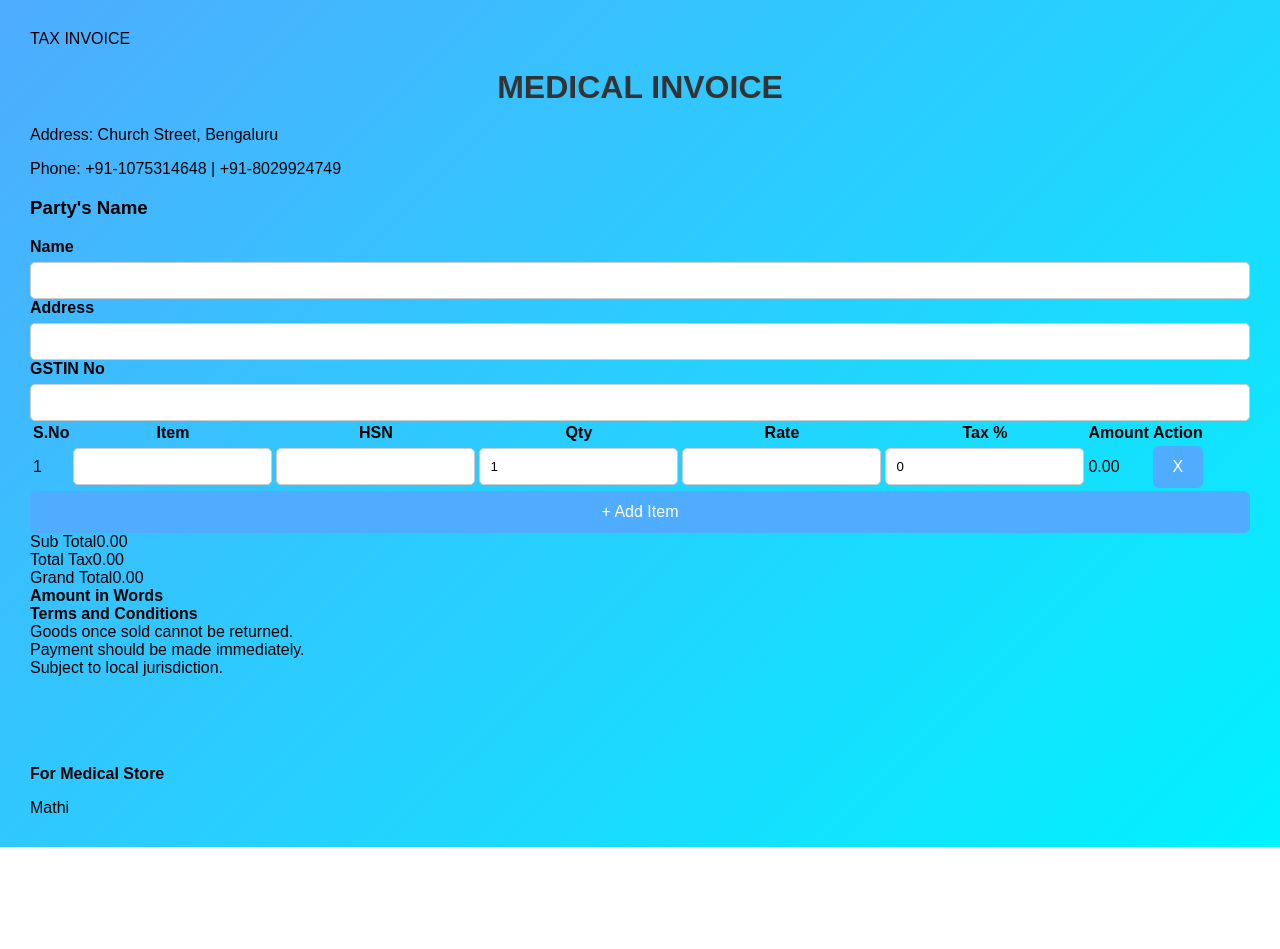
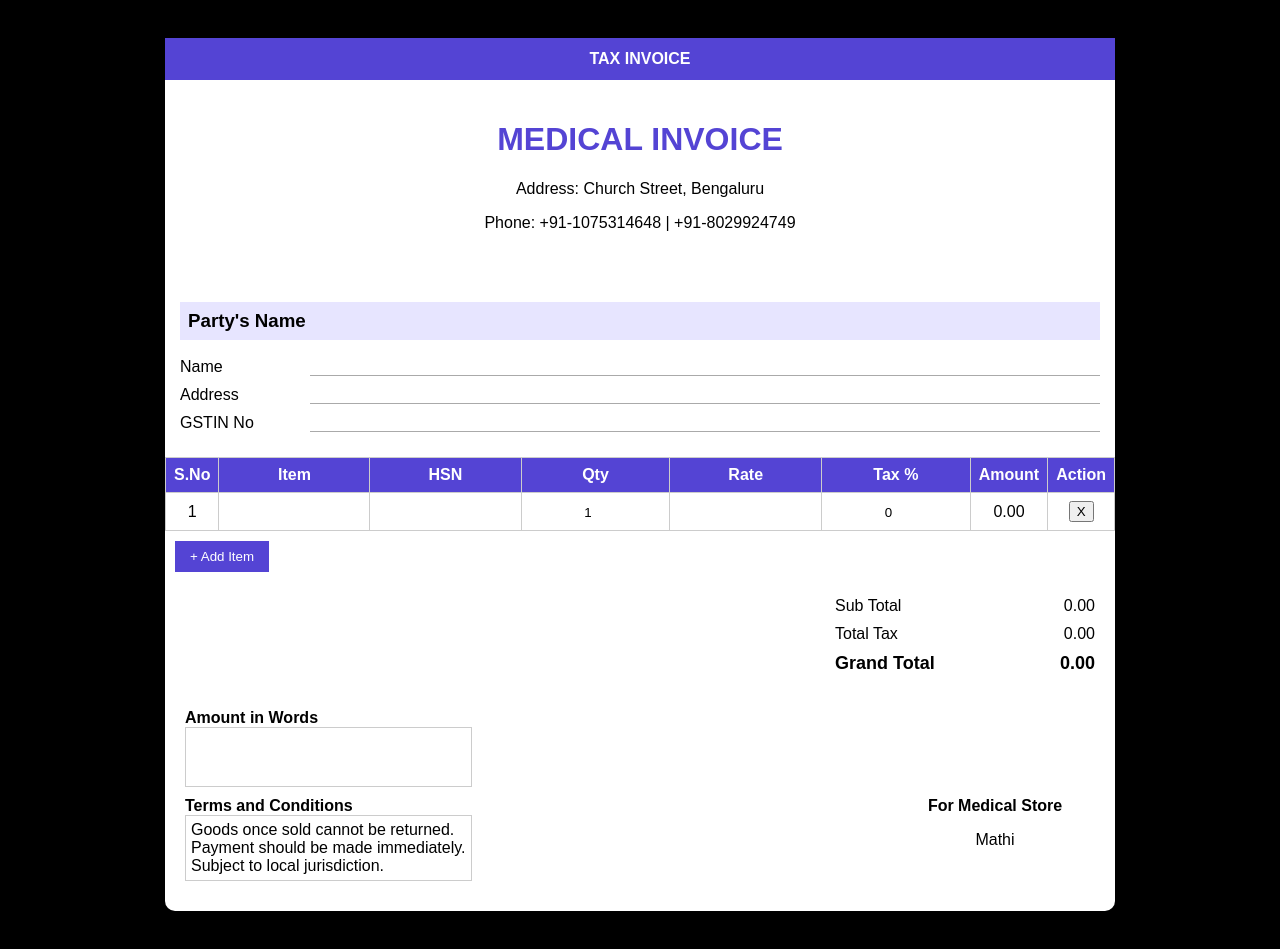
Before and after one commit to Sumathi-T-2003/githubmca1, a website: page index.html in a window 1280 px wide. Before the commit the page ends 847 px from the top, so only its background shows below. Drawn offline with Linux system fonts and the light colour scheme.

Commit message:
registration form

```diff
--- a/style.css
+++ b/style.css
@@ -1,70 +1,127 @@
-* {
-  box-sizing: border-box;
-  font-family: Arial, sans-serif;
+*{
+  box-sizing:border-box;
+  font-family:Arial, sans-serif;
 }
 
-body {
-  background: linear-gradient(135deg, #4facfe, #00f2fe);
-  min-height: 100vh;
-  margin: 0;
-  padding: 30px;
+body{
+  background:#000;
+  padding:30px;
 }
 
-.container {
-  max-width: 500px;
-  background: #fff;
-  margin: auto;
-  padding: 25px;
-  border-radius: 10px;
-  box-shadow: 0 10px 25px rgba(0,0,0,0.2);
+.invoice{
+  width:950px;
+  margin:auto;
+  background:#fff;
+  border-radius:10px;
 }
 
-h1 {
-  text-align: center;
-  color: #333;
-  margin-bottom: 20px;
+.top-bar{
+  background:#5444d4;
+  color:#fff;
+  text-align:center;
+  padding:12px;
+  font-weight:bold;
 }
 
-.form-group {
-  margin-bottom: 15px;
+.header{
+  text-align:center;
+  padding:20px;
 }
 
-label {
-  display: block;
-  margin-bottom: 6px;
-  font-weight: bold;
+.header h1{
+  color:#5444d4;
 }
 
-input, select {
-  width: 100%;
-  padding: 10px;
-  border: 1px solid #ccc;
-  border-radius: 5px;
+.party{
+  padding:15px;
 }
 
-input:focus, select:focus {
-  outline: none;
-  border-color: #4facfe;
+.party h3{
+  background:#e7e5ff;
+  padding:8px;
 }
 
-button {
-  width: 100%;
-  padding: 12px;
-  background: #4facfe;
-  border: none;
-  color: #fff;
-  font-size: 16px;
-  border-radius: 6px;
-  cursor: pointer;
+.party-grid{
+  display:grid;
+  grid-template-columns:120px 1fr;
+  gap:10px;
 }
 
-button:hover {
-  background: #00c6fb;
+.party-grid input{
+  border:none;
+  border-bottom:1px solid #aaa;
 }
 
-#message {
-  text-align: center;
-  margin-top: 15px;
-  font-weight: bold;
-  color: green;
+table{
+  width:100%;
+  border-collapse:collapse;
+  margin-top:10px;
 }
+
+thead{
+  background:#5444d4;
+  color:#fff;
+}
+
+th,td{
+  border:1px solid #ccc;
+  padding:8px;
+  text-align:center;
+}
+
+td input{
+  width:100%;
+  border:none;
+  text-align:center;
+}
+
+.add-btn{
+  margin:10px;
+  padding:8px 15px;
+  background:#5444d4;
+  color:#fff;
+  border:none;
+  cursor:pointer;
+}
+
+.totals{
+  width:300px;
+  margin-left:auto;
+  padding:10px 20px;
+}
+
+.totals div{
+  display:flex;
+  justify-content:space-between;
+  padding:5px 0;
+}
+
+.grand{
+  font-weight:bold;
+  font-size:18px;
+}
+
+.bottom{
+  display:flex;
+  justify-content:space-between;
+  padding:20px;
+}
+
+.box{
+  min-height:60px;
+  border:1px solid #ccc;
+  margin-bottom:10px;
+  padding:5px;
+}
+
+.signature{
+  width:200px;
+  text-align:center;
+}
+
+.sign-line{
+  margin:25px 0 5px;
+  border-top:1px solid #000;
+  padding-top:5px;
+  font-weight:bold;
+}
```
